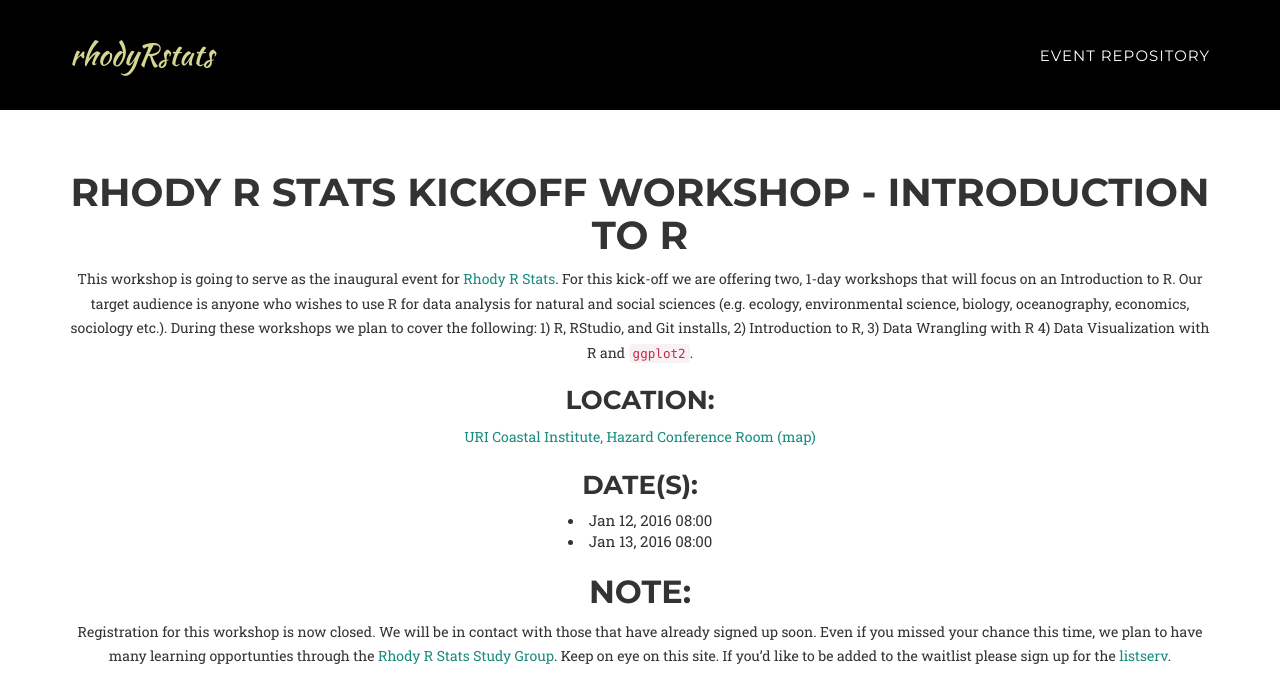
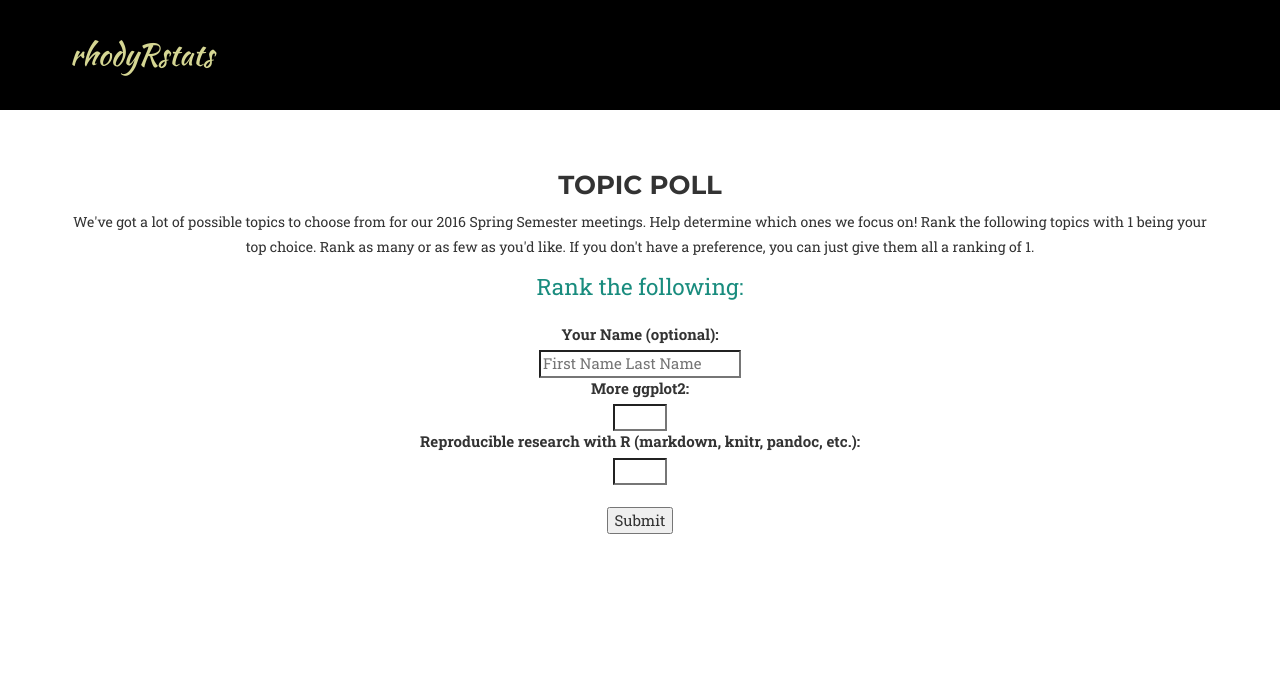
Before and after one commit to rhodyrstats/topic_poll, a Jekyll site: the page built from index.html, in a window 1280 px wide and 1179 px high, cut to the strip 0-689 px from the top of the window. Built offline with Jekyll 4.4.1, drawn with Linux system fonts in a browser that asks for light colours; some web fonts are replaced.

Commit message:
cleaning and first cut

```diff
--- a/index.html
+++ b/index.html
@@ -1,18 +1,59 @@
 ---
-layout: default
-event: "Rhody R Stats Kickoff Workshop - Introduction to R"
-description: "This workshop is going to serve as the inaugural event for [Rhody R Stats](http://rhodyrstats.org). For this kick-off we are offering two, 1-day workshops that will focus on an Introduction to R.  Our target audience is anyone who wishes to use R for data analysis for natural and social sciences (e.g. ecology, environmental science, biology, oceanography, economics, sociology  etc.). During these workshops we plan to cover the following: 1) R, RStudio, and Git installs, 2) Introduction to R, 3) Data Wrangling with R 4) Data Visualization with R and `ggplot2`.
+id: 16ReFzeEfVHhQ01OcaentZK_SGE6ToBPg_1HfomHqfhM
+registration:
+repo:
+---
 
-"
+<!DOCTYPE html>
+<html>
 
-address: 210 S Ferry Rd, Narragansett, RI 02882
-location:
-  name: URI Coastal Institute, Hazard Conference Room
-  URL: http://web.uri.edu/coastalinstitute/
-date:
- - 2016-01-12 08:00
- - 2016-01-13 08:00
-registration:
-repo: https://github.com/rhodyrstats/intro_r_workshop
-note: "Registration for this workshop is now closed.  We will be in contact with those that have already signed up soon.  Even if you missed your chance this time, we plan to have many learning opportunties through the [Rhody R Stats Study Group](http://rhodyrstats.org).  Keep on eye on this site.  If you'd like to be added to the waitlist please sign up for the [listserv](http://listserv.uri.edu/cgi-bin/wa?SUBED1=RHODYRSTATS&A=1). "
----
+  {% include head.html %}
+
+
+    <body id="page-top" class="index">
+    {% include header.html %}
+
+    <!-- Form Details Section -->
+    <section id="form">
+      <div class="container">
+        <div class="row">
+          <div class="col-lg-12 text-center">
+            <h3>Topic Poll</h3>
+            <p>We've got a lot of possible topics to choose from for our 2016 Spring Semester meetings.  Help determine which ones we focus on!  Rank the following topics with 1 being your top choice.  Rank as many or as few as you'd like.  If you don't have a preference, you can just give them all a ranking of 1. </p>
+            <form action="https://script.google.com/macros/s/AKfycbzkF_wHxE3jg_WcUNQCD4kDWoPFp_cIE4mR-yUa4-Fktwgaufg/exec" accept-charset="UTF-8" method="get">
+              <!-- Enter Google Spreadsheet ID in the yaml -->
+              <!-- Awful hack to put id in 0 spot - -->
+              <!-- keep name of "a" as values are passed alphabetically  -->
+              <input type="hidden" name="a" value='{{ page.id }}' />
+              <!-- all your input fields here.... -->
+              <fieldset>
+                <legend>Rank the following:</legend>
+                  <div>
+                  <label for="name">Your Name (optional): </label></br>
+                  <input type="text" name="name" placeholder="First Name Last Name" tabindex="1">
+                  </br>
+                  </div>
+                  <div>
+                  <label for="ggplot">More ggplot2: </label></br>
+                  <input type="number" name="ggplot" min="1" max="25" tabindex="2">
+                  </br>
+                  </div>
+                  <div>
+                  <label for="reproducible">Reproducible research with R (markdown, knitr, pandoc, etc.): </label></br>
+                  <input type="number" name="reproducible" min="1" max="25" tabindex="3">
+                  </br>
+                  </div>
+              </fieldset>
+              </br>
+              <button type="submit">Submit</button>
+            </form>
+          </div>
+        </div>
+      </div>
+    </section>
+
+    {% include footer.html %}
+    {% include js.html %}
+
+    </body>
+</html>
```
Also changed, not shown: form.html (deleted, +0 -53 lines), intro_r_attendees.csv (deleted, +0 -35 lines), listserv.txt (deleted, +0 -25 lines), README.md (deleted), 3 other files.
